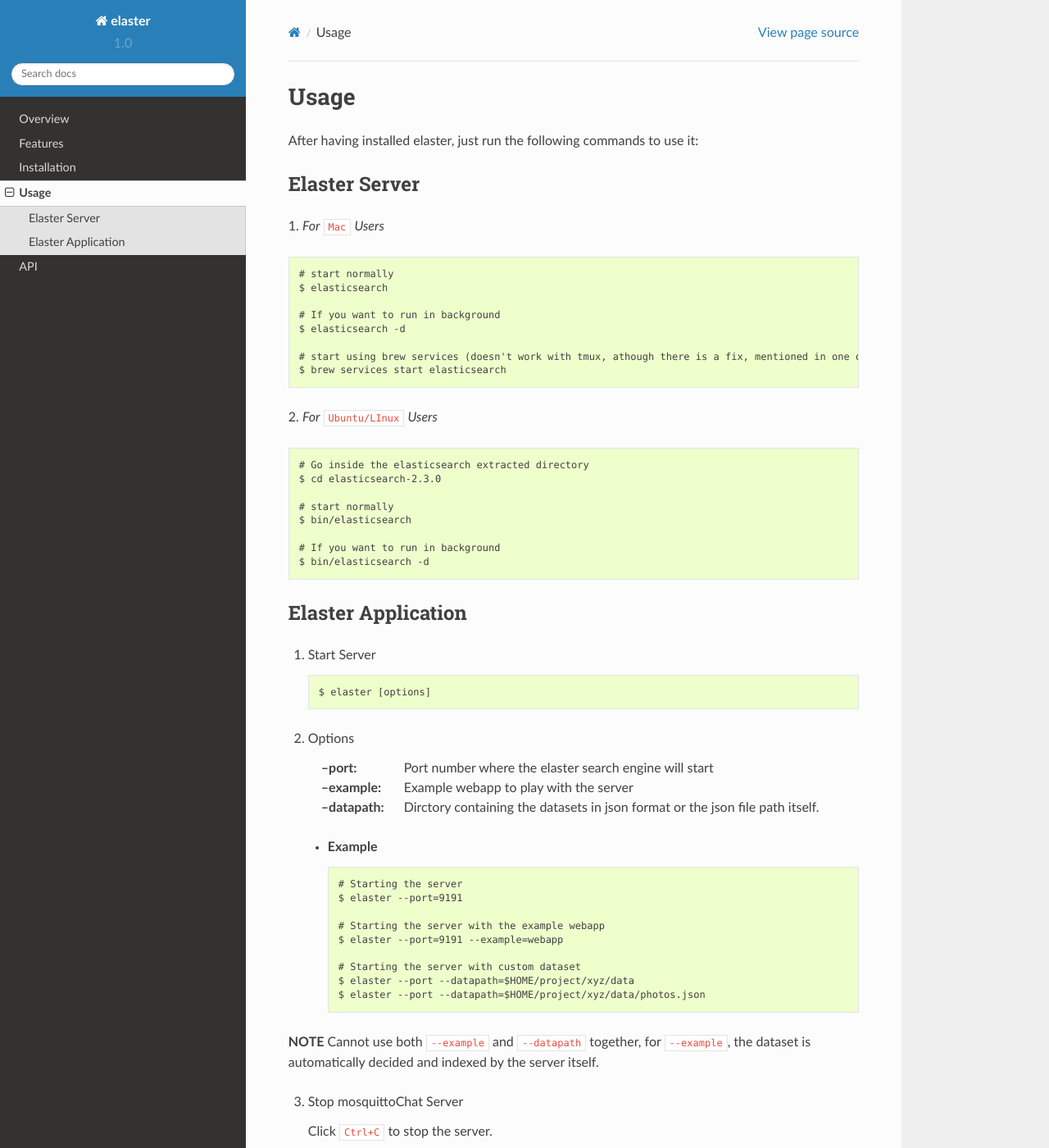
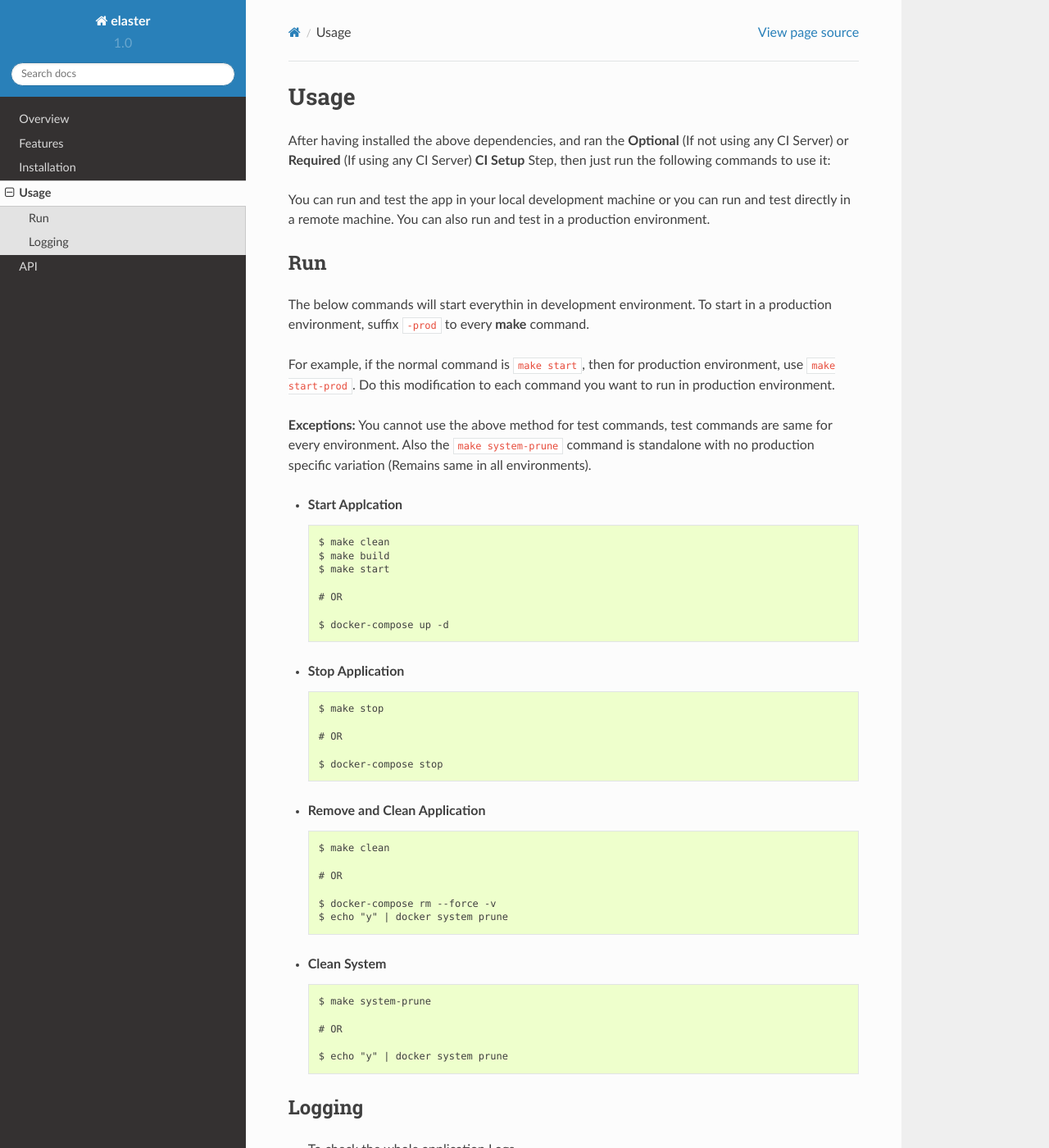
Before and after one commit to anirbanroydas/elaster, a Sphinx documentation site: the page built from docs/usage.rst, in a window 1280 px wide and 1400 px high. Shown: the whole window at 82% size. Built offline with Sphinx 7.4.7 and the Read the Docs theme 2.0.0, drawn with Linux system fonts in a browser that asks for light colours; pages that are not in the unit, such as notebooks, are missing from menus; some of the changed text lies outside the part shown.

Commit message:
Modify usage with run and logging commands using docker and make

```diff
--- a/docs/usage.rst
+++ b/docs/usage.rst
@@ -1,69 +1,89 @@
 Usage
 =====
 
-After having installed elaster, just run the following commands to use it:
-
-Elaster Server
------------------
+After having installed the above dependencies, and ran the **Optional** (If not using any CI Server) or **Required** (If using any CI Server) **CI Setup** Step, then just run the following commands to use it:
 
 
-1. *For* ``Mac`` *Users*
-::
-
-        # start normally
-        $ elasticsearch
-
-        # If you want to run in background
-        $ elasticsearch -d
-
-        # start using brew services (doesn't work with tmux, athough there is a fix, mentioned in one of the pull requests and issues)
-        $ brew services start elasticsearch
+You can run and test the app in your local development machine or you can run and test directly in a remote machine. You can also run and test in a production environment.
 
 
-2. *For* ``Ubuntu/LInux`` *Users*
-::
-
-        # Go inside the elasticsearch extracted directory
-        $ cd elasticsearch-2.3.0
-
-        # start normally
-        $ bin/elasticsearch
-
-        # If you want to run in background
-        $ bin/elasticsearch -d
+Run
+----
 
 
-Elaster Application
---------------------------
+The below commands will start everythin in development environment. To start in a production environment, suffix ``-prod`` to every **make** command.
 
-1. Start Server
-   ::
+For example, if the normal command is ``make start``, then for production environment, use ``make start-prod``. Do this modification to each command you want to run in production environment.
 
-        $ elaster [options]
+**Exceptions:** You cannot use the above method for test commands, test commands are same for every environment. Also the  ``make system-prune`` command is standalone with no production specific variation (Remains same in all environments).
 
-2. Options
+* **Start Applcation**
+  ::
 
-   :--port: Port number where the elaster search engine will start
-   :--example: Example webapp to play with the server
-   :--datapath: Dirctory containing the datasets in json format or the json file path itself.
+      $ make clean
+      $ make build
+      $ make start
 
-   * **Example**
-     ::
+      # OR
 
-          # Starting the server
-          $ elaster --port=9191
-
-          # Starting the server with the example webapp
-          $ elaster --port=9191 --example=webapp
-
-          # Starting the server with custom dataset
-          $ elaster --port --datapath=$HOME/project/xyz/data
-          $ elaster --port --datapath=$HOME/project/xyz/data/photos.json
+      $ docker-compose up -d
 
 
-**NOTE** Cannot use both ``--example`` and ``--datapath`` together, for ``--example``, the dataset is automatically decided and indexed by the server itself.
 
 
-3. Stop mosquittoChat Server
+* **Stop Application**
+  ::
 
-   Click ``Ctrl+C`` to stop the server.
+      $ make stop
+
+      # OR
+
+      $ docker-compose stop
+
+
+* **Remove and Clean Application**
+  ::
+
+      $ make clean
+
+      # OR
+
+      $ docker-compose rm --force -v
+      $ echo "y" | docker system prune
+
+
+* **Clean System**
+  ::
+
+      $ make system-prune
+
+      # OR
+
+      $ echo "y" | docker system prune
+
+
+
+
+Logging
+--------
+
+
+* To check the whole application Logs
+  ::
+
+      $ make check-logs
+
+      # OR
+
+      $ docker-compose logs --follow --tail=10
+
+
+
+* To check just the python app\'s logs
+  ::
+
+      $ make check-logs-app
+
+      # OR
+
+      $ docker-compose logs --follow --tail=10 identidock
```
